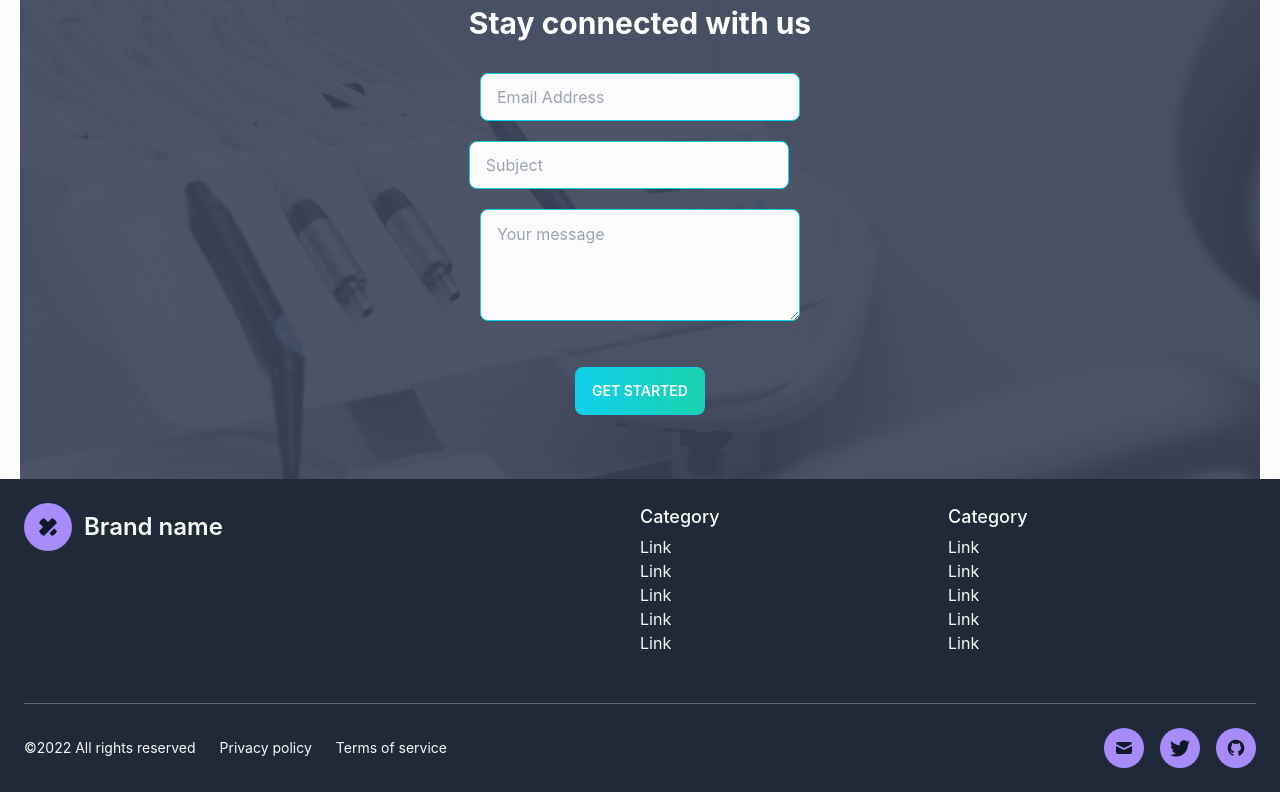
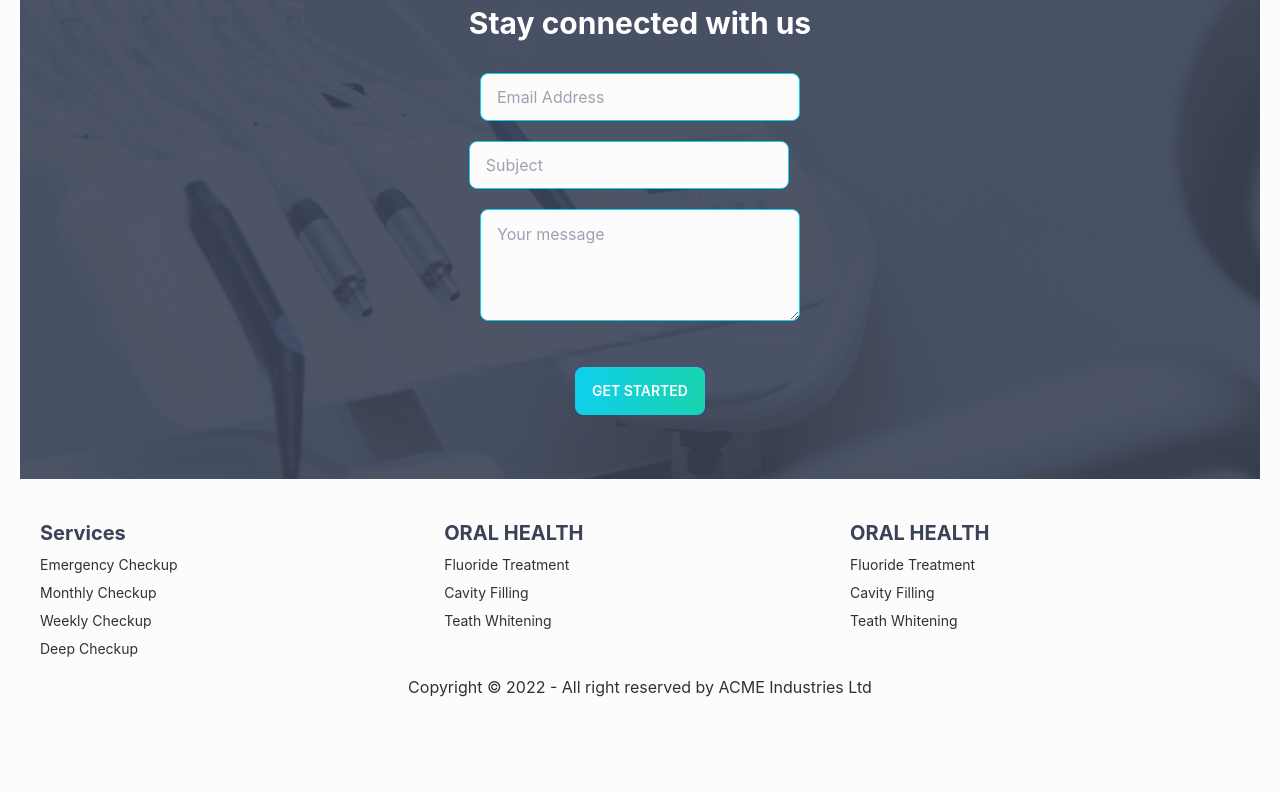
Before and after one commit to azizmohammad/doctors-protal-client, a React (Create React App) app: page / in a window 1280 px wide. Shown: the part 3693-4485 px from the top of the page. After the commit the page ends 4448 px from the top, so only its background shows below. Built offline with nearby package versions, Linux system fonts and the light colour scheme.

Commit message:
AvailableAppointments

```diff
--- a/package.json
+++ b/package.json
@@ -7,7 +7,9 @@
     "@testing-library/react": "^13.4.0",
     "@testing-library/user-event": "^13.5.0",
     "daisyui": "^2.40.1",
+    "date-fns": "^2.29.3",
     "react": "^18.2.0",
+    "react-day-picker": "^8.3.6",
     "react-dom": "^18.2.0",
     "react-router-dom": "^6.4.3",
     "react-scripts": "5.0.1",
--- a/src/Pages/HomePage/Contact/Contact.jsx
+++ b/src/Pages/HomePage/Contact/Contact.jsx
@@ -4,7 +4,8 @@ import appointment from '../../../assets/images/appointment.png'
 const Contact = () => {
     return (
         <section className='mt-20 py-12' style={{
-            background: `url(${appointment})`
+            background: `url(${appointment})`,
+            backgroundSize: "contain bg-no-repeat",
         }}>
             <div className="hero">
                 <div className="hero-content flex-col lg:flex-row">
--- a/src/Pages/HomePage/Home/Banner/Banner.jsx
+++ b/src/Pages/HomePage/Home/Banner/Banner.jsx
@@ -5,7 +5,8 @@ import bg from '../../../../assets/images/bg.png'
 const Banner = () => {
     return (
         <section style={{
-            background: `url(${bg})`
+            background: `url(${bg})`,
+            backgroundSize: "contain bg-no-repeat",
         }}>
             <div className="hero min-h-screen mt-10 ">
                 <div className=" bg-opacity-70 rounded-xl"></div>
--- a/src/Pages/HomePage/MakeAppointment/MakeAppointment.jsx
+++ b/src/Pages/HomePage/MakeAppointment/MakeAppointment.jsx
@@ -5,7 +5,8 @@ import appointment from '../../../assets/images/appointment.png'
 const MakeAppointment = () => {
     return (
         <section className='mt-20' style={{
-            background: `url(${appointment})`
+            background: `url(${appointment})`,
+            backgroundSize: "contain bg-no-repeat",
         }}>
             <div className="hero">
                 <div className="hero-content flex-col lg:flex-row">
--- a/src/Pages/Shared/Footer/Footer.jsx
+++ b/src/Pages/Shared/Footer/Footer.jsx
@@ -1,91 +1,40 @@
 import React from 'react';
 import { Link } from 'react-router-dom';
+import footer from '../../../assets/images/footer.png'
 
 const Footer = () => {
     return (
-        <footer className="py-6 bg-gray-800 text-gray-50">
-            <div className="container px-6 mx-auto space-y-6 divide-y divide-gray-400 md:space-y-12 divide-opacity-50">
-                <div className="grid grid-cols-12">
-                    <div className="pb-6 col-span-full md:pb-0 md:col-span-6">
-                        <Link rel="noopener noreferrer" href="#" className="flex justify-center space-x-3 md:justify-start">
-                            <div className="flex items-center justify-center w-12 h-12 rounded-full bg-violet-400">
-                                <svg xmlns="http://www.w3.org/2000/svg" viewBox="0 0 32 32" fill="currentColor" className="flex-shrink-0 w-5 h-5 rounded-full text-gray-900">
-                                    <path d="M18.266 26.068l7.839-7.854 4.469 4.479c1.859 1.859 1.859 4.875 0 6.734l-1.104 1.104c-1.859 1.865-4.875 1.865-6.734 0zM30.563 2.531l-1.109-1.104c-1.859-1.859-4.875-1.859-6.734 0l-6.719 6.734-6.734-6.734c-1.859-1.859-4.875-1.859-6.734 0l-1.104 1.104c-1.859 1.859-1.859 4.875 0 6.734l6.734 6.734-6.734 6.734c-1.859 1.859-1.859 4.875 0 6.734l1.104 1.104c1.859 1.859 4.875 1.859 6.734 0l21.307-21.307c1.859-1.859 1.859-4.875 0-6.734z"></path>
-                                </svg>
-                            </div>
-                            <span className="self-center text-2xl font-semibold">Brand name</span>
-                        </Link>
-                    </div>
-                    <div className="col-span-6 text-center md:text-left md:col-span-3">
-                        <p className="pb-1 text-lg font-medium">Category</p>
-                        <ul>
-                            <li>
-                                <Link rel="noopener noreferrer" href="#" className="hover:text-violet-400">Link</Link>
-                            </li>
-                            <li>
-                                <Link rel="noopener noreferrer" href="#" className="hover:text-violet-400">Link</Link>
-                            </li>
-                            <li>
-                                <Link rel="noopener noreferrer" href="#" className="hover:text-violet-400">Link</Link>
-                            </li>
-                            <li>
-                                <Link rel="noopener noreferrer" href="#" className="hover:text-violet-400">Link</Link>
-                            </li>
-                            <li>
-                                <Link rel="noopener noreferrer" href="#" className="hover:text-violet-400">Link</Link>
-                            </li>
-                        </ul>
-                    </div>
-                    <div className="col-span-6 text-center md:text-left md:col-span-3">
-                        <p className="pb-1 text-lg font-medium">Category</p>
-                        <ul>
-                            <li>
-                                <Link rel="noopener noreferrer" href="#" className="hover:text-violet-400">Link</Link>
-                            </li>
-                            <li>
-                                <Link rel="noopener noreferrer" href="#" className="hover:text-violet-400">Link</Link>
-                            </li>
-                            <li>
-                                <Link rel="noopener noreferrer" href="#" className="hover:text-violet-400">Link</Link>
-                            </li>
-                            <li>
-                                <Link rel="noopener noreferrer" href="#" className="hover:text-violet-400">Link</Link>
-                            </li>
-                            <li>
-                                <Link rel="noopener noreferrer" href="#" className="hover:text-violet-400">Link</Link>
-                            </li>
-                        </ul>
-                    </div>
+        <footer
+            style={{
+                background: `url(${footer})`,
+                backgroundSize: "contain bg-no-repeat",
+            }}
+            className="p-10 ">
+
+            <div className='footer'>
+                <div>
+                    <span className="font-bold text-xl text-neutral">Services</span>
+                    <Link className="link link-hover">Emergency Checkup</Link>
+                    <Link className="link link-hover">Monthly Checkup</Link>
+                    <Link className="link link-hover">Weekly Checkup</Link>
+                    <Link className="link link-hover">Deep Checkup</Link>
                 </div>
-                <div className="grid justify-center pt-6 lg:justify-between">
-                    <div className="flex flex-col self-center text-sm text-center md:block lg:col-start-1 md:space-x-6">
-                        <span>©2022 All rights reserved</span>
-                        <Link rel="noopener noreferrer" href="#">
-                            <span>Privacy policy</span>
-                        </Link>
-                        <Link rel="noopener noreferrer" href="#">
-                            <span>Terms of service</span>
-                        </Link>
-                    </div>
-                    <div className="flex justify-center pt-4 space-x-4 lg:pt-0 lg:col-end-13">
-                        <Link rel="noopener noreferrer" href="#" title="Email" className="flex items-center justify-center w-10 h-10 rounded-full bg-violet-400 text-gray-900">
-                            <svg xmlns="http://www.w3.org/2000/svg" viewBox="0 0 20 20" fill="currentColor" className="w-5 h-5">
-                                <path d="M2.003 5.884L10 9.882l7.997-3.998A2 2 0 0016 4H4a2 2 0 00-1.997 1.884z"></path>
-                                <path d="M18 8.118l-8 4-8-4V14a2 2 0 002 2h12a2 2 0 002-2V8.118z"></path>
-                            </svg>
-                        </Link>
-                        <Link rel="noopener noreferrer" href="#" title="Twitter" className="flex items-center justify-center w-10 h-10 rounded-full bg-violet-400 text-gray-900">
-                            <svg xmlns="http://www.w3.org/2000/svg" viewBox="0 0 50 50" fill="currentColor" className="w-5 h-5">
-                                <path d="M 50.0625 10.4375 C 48.214844 11.257813 46.234375 11.808594 44.152344 12.058594 C 46.277344 10.785156 47.910156 8.769531 48.675781 6.371094 C 46.691406 7.546875 44.484375 8.402344 42.144531 8.863281 C 40.269531 6.863281 37.597656 5.617188 34.640625 5.617188 C 28.960938 5.617188 24.355469 10.21875 24.355469 15.898438 C 24.355469 16.703125 24.449219 17.488281 24.625 18.242188 C 16.078125 17.8125 8.503906 13.71875 3.429688 7.496094 C 2.542969 9.019531 2.039063 10.785156 2.039063 12.667969 C 2.039063 16.234375 3.851563 19.382813 6.613281 21.230469 C 4.925781 21.175781 3.339844 20.710938 1.953125 19.941406 C 1.953125 19.984375 1.953125 20.027344 1.953125 20.070313 C 1.953125 25.054688 5.5 29.207031 10.199219 30.15625 C 9.339844 30.390625 8.429688 30.515625 7.492188 30.515625 C 6.828125 30.515625 6.183594 30.453125 5.554688 30.328125 C 6.867188 34.410156 10.664063 37.390625 15.160156 37.472656 C 11.644531 40.230469 7.210938 41.871094 2.390625 41.871094 C 1.558594 41.871094 0.742188 41.824219 -0.0585938 41.726563 C 4.488281 44.648438 9.894531 46.347656 15.703125 46.347656 C 34.617188 46.347656 44.960938 30.679688 44.960938 17.09375 C 44.960938 16.648438 44.949219 16.199219 44.933594 15.761719 C 46.941406 14.3125 48.683594 12.5 50.0625 10.4375 Z"></path>
-                            </svg>
-                        </Link>
-                        <Link rel="noopener noreferrer" href="#" title="GitHub" className="flex items-center justify-center w-10 h-10 rounded-full bg-violet-400 text-gray-900">
-                            <svg xmlns="http://www.w3.org/2000/svg" fill="currentColor" viewBox="0 0 24 24" className="w-5 h-5">
-                                <path d="M10.9,2.1c-4.6,0.5-8.3,4.2-8.8,8.7c-0.5,4.7,2.2,8.9,6.3,10.5C8.7,21.4,9,21.2,9,20.8v-1.6c0,0-0.4,0.1-0.9,0.1 c-1.4,0-2-1.2-2.1-1.9c-0.1-0.4-0.3-0.7-0.6-1C5.1,16.3,5,16.3,5,16.2C5,16,5.3,16,5.4,16c0.6,0,1.1,0.7,1.3,1c0.5,0.8,1.1,1,1.4,1 c0.4,0,0.7-0.1,0.9-0.2c0.1-0.7,0.4-1.4,1-1.8c-2.3-0.5-4-1.8-4-4c0-1.1,0.5-2.2,1.2-3C7.1,8.8,7,8.3,7,7.6C7,7.2,7,6.6,7.3,6 c0,0,1.4,0,2.8,1.3C10.6,7.1,11.3,7,12,7s1.4,0.1,2,0.3C15.3,6,16.8,6,16.8,6C17,6.6,17,7.2,17,7.6c0,0.8-0.1,1.2-0.2,1.4 c0.7,0.8,1.2,1.8,1.2,3c0,2.2-1.7,3.5-4,4c0.6,0.5,1,1.4,1,2.3v2.6c0,0.3,0.3,0.6,0.7,0.5c3.7-1.5,6.3-5.1,6.3-9.3 C22,6.1,16.9,1.4,10.9,2.1z"></path>
-                            </svg>
-                        </Link>
-                    </div>
+                <div>
+                    <span className="font-bold text-xl text-neutral">ORAL HEALTH</span>
+                    <Link className="link link-hover">Fluoride Treatment</Link>
+                    <Link className="link link-hover">Cavity Filling</Link>
+                    <Link className="link link-hover">Teath Whitening</Link>
                 </div>
+                <div>
+                    <span className="font-bold text-xl text-neutral">ORAL HEALTH</span>
+                    <Link className="link link-hover">Fluoride Treatment</Link>
+                    <Link className="link link-hover">Cavity Filling</Link>
+                    <Link className="link link-hover">Teath Whitening</Link>
+                </div>
+            </div>
+
+            <div className='footer-center p-4 text-base-content'>
+                <p>Copyright © 2022 - All right reserved by ACME Industries Ltd</p>
             </div>
         </footer>
     );
--- a/src/Pages/Shared/Navbar/Navbar.jsx
+++ b/src/Pages/Shared/Navbar/Navbar.jsx
@@ -14,7 +14,7 @@ const Navbar = () => {
         </li>
 
         <li>
-            <Link className='hover:bg-orange-500 transition-all' to="/appoinment">Appoinment</Link>
+            <Link className='hover:bg-orange-500 transition-all' to="/appointment">Appoinment</Link>
         </li>
 
         <li>
--- a/src/Routes/Routes.jsx
+++ b/src/Routes/Routes.jsx
@@ -1,5 +1,6 @@
 import { createBrowserRouter } from "react-router-dom";
 import Main from "../Layout/Main";
+import Appointment from "../Pages/Appointments/Appointments/Appointment";
 import Home from "../Pages/HomePage/Home/Home";
 import Login from "../Pages/Login/Login";
 
@@ -16,6 +17,10 @@ export const router = createBrowserRouter([
             {
                 path: '/login',
                 element: <Login></Login>,
+            },
+            {
+                path: '/appointment',
+                element: <Appointment></Appointment>
             }
         ]
     }
--- a/src/index.js
+++ b/src/index.js
@@ -3,6 +3,7 @@ import ReactDOM from 'react-dom/client';
 import './index.css';
 import App from './App';
 import reportWebVitals from './reportWebVitals';
+import 'react-day-picker/dist/style.css';
 
 const root = ReactDOM.createRoot(document.getElementById('root'));
 root.render(
```
Also changed, not shown: src/Pages/Appointments/AppointmentBanner/AppointmentBanner.jsx (added, +39 -0 lines), src/Pages/Appointments/Appointments/Appointment.jsx (added, +12 -0 lines), src/Pages/Appointments/AvailableAppointments/AvailableAppointments.jsx (added, +11 -0 lines), 1 other file (tests, documents, lock files or other folders).
